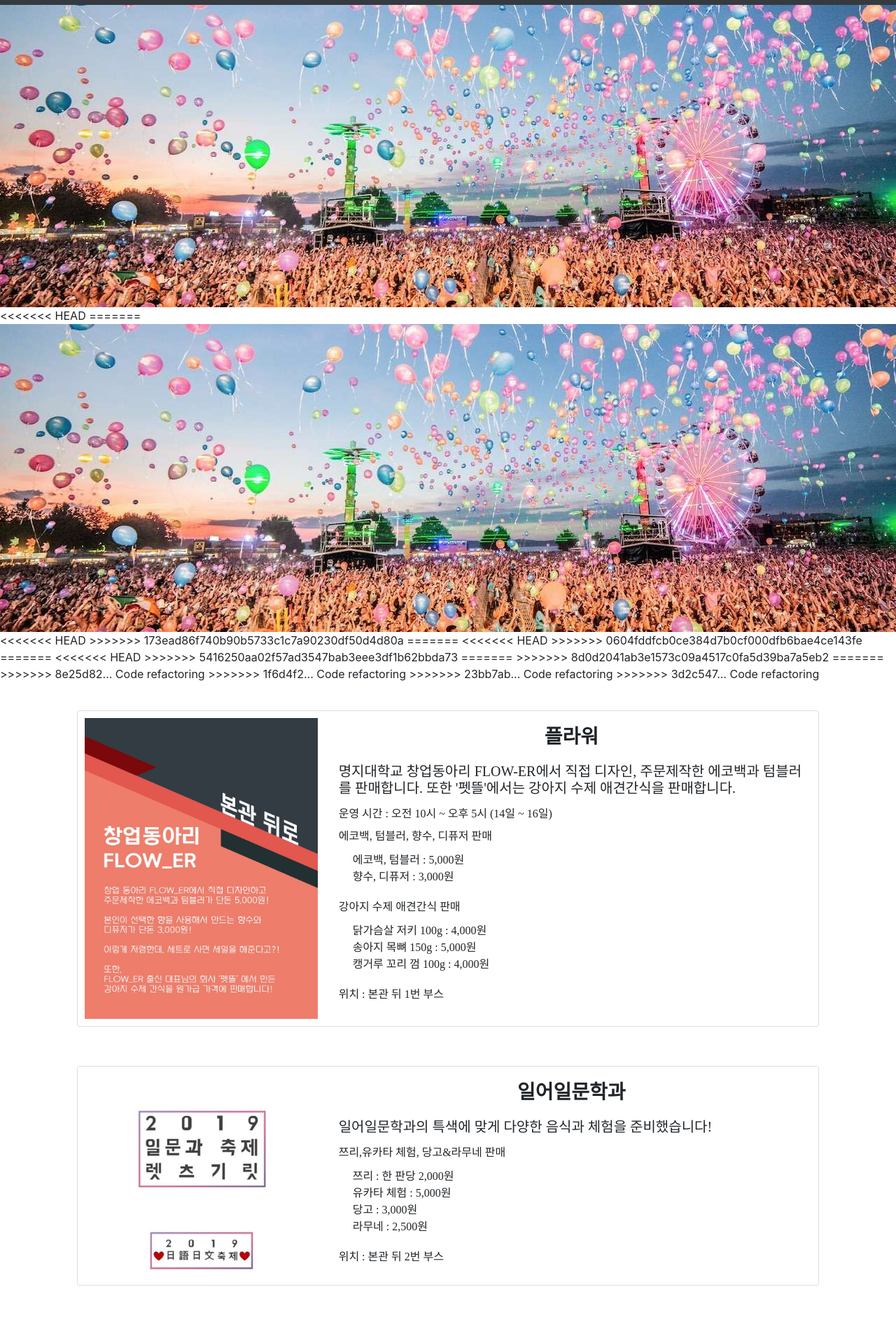
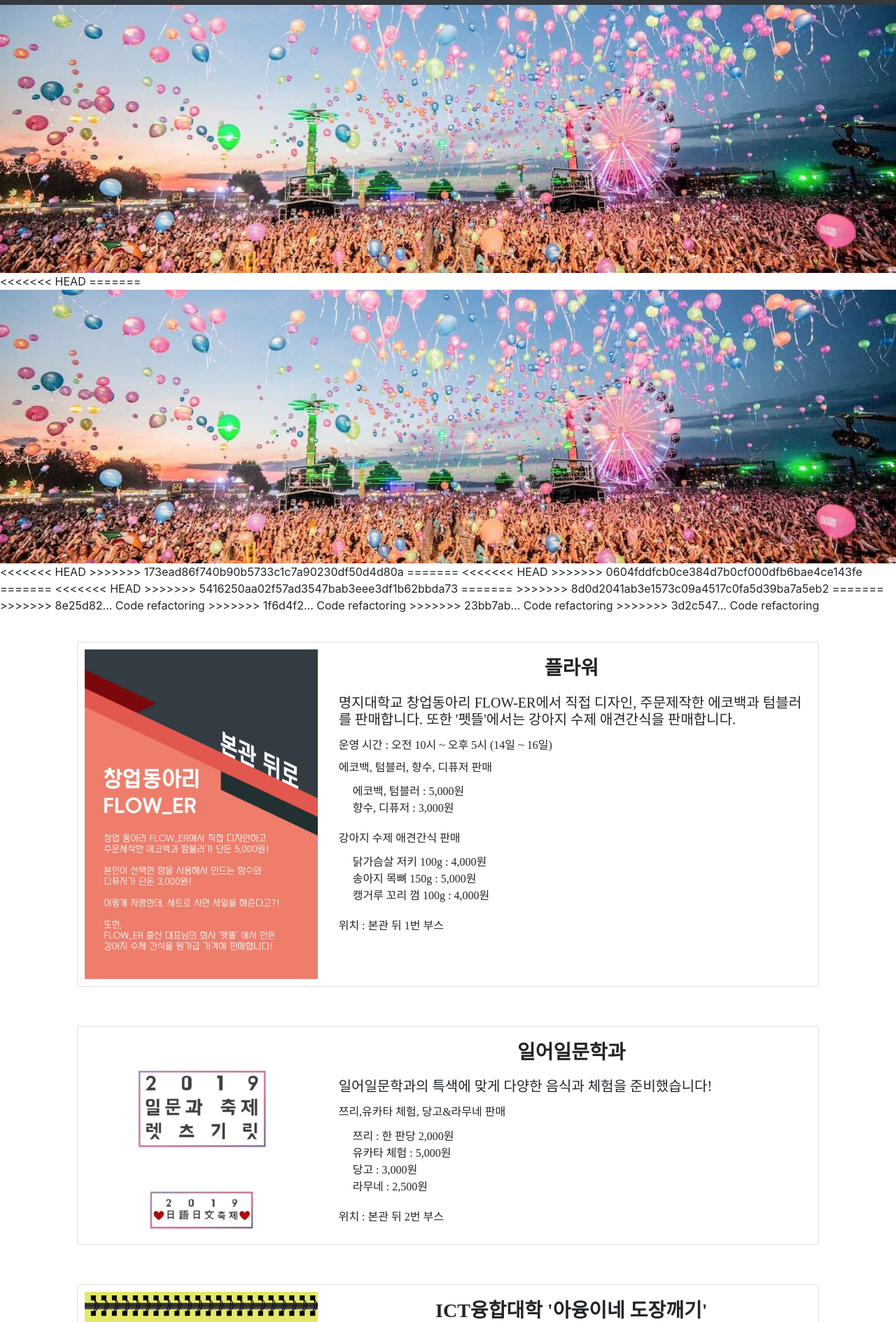
Before and after one commit to likelionmju/mju-festival-2019, a Django app: page /info/booth/organization/ in a window 1280 px wide; the page is wider, and only the part inside the window is pictured. Shown: the part 49-1938 px from the top of that part at 70% size. Run offline with Django 3.2, Linux system fonts and the light colour scheme; some libraries are stand-ins or nearby versions; some web fonts are replaced.

Commit message:
부스 미디어쿼리

```diff
--- a/page/static/page/css/booth.css
+++ b/page/static/page/css/booth.css
@@ -11,7 +11,9 @@
 div h3{
     text-align: center;
     font-weight: bold;
-    margin-bottom: 20px!important;
+}
+.card-title{
+    margin-bottom:20px;
 }
 div img{
     padding:10px;
@@ -41,3 +43,20 @@
     width: 100px;
     height: auto;
 }
+img{
+    max-width:100%; max-height:100%;
+    width:auto; height:auto;
+}
+@media (min-width: 768px) {
+    .card-img {
+        max-width:100%; max-height:100%;
+        width:auto; height:auto;
+        margin:auto;
+        top:0; bottom:0; left:0; right:0;
+
+    }
+
+    .col-md-4 {
+        position:relative;
+    }
+}
--- a/page/templates/organization.html
+++ b/page/templates/organization.html
@@ -79,7 +79,7 @@
                 <div class="col-md-8">
                     <div class="card-body">
                         <h3 class="card-title">ICT융합대학 '아융이네 도장깨기'</h3>
-                        <h5>도장깨고 백화점 상품권 받아가세요!</h5>
+                        <h5>아융이와 함께하는 도장깨기!</h5>
                         <h6>운영 시간 : 오전 11시 ~ 오후 5시 (14일 ~ 16일)</h6>
 
                         <p class="card-text">도장판(2,000원) 구매시 4개 종목 도전 가능
```
Also changed, not shown: page/static/page/images/gaon.jpg.
